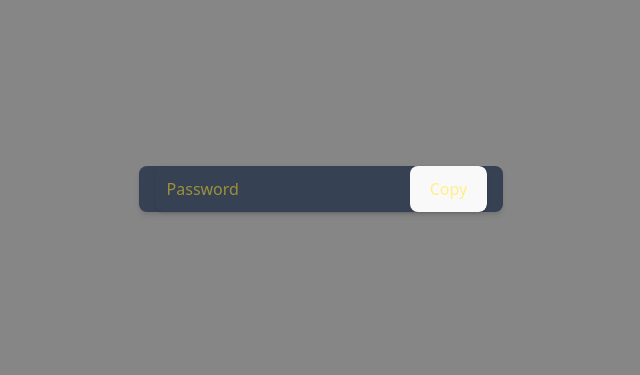
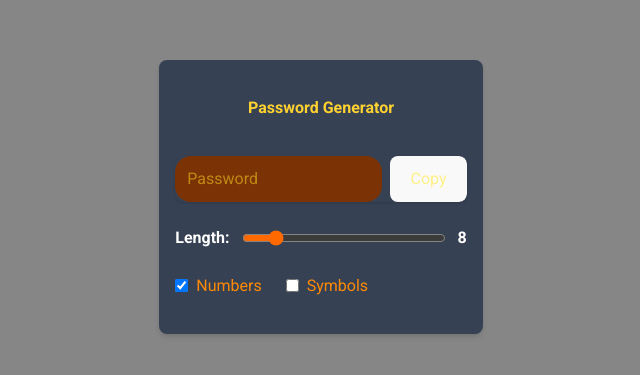
Before and after one commit to SalmanZulfiqarShaikh/password-generator-react, a React (Vite) app: page / in a window 1280 px wide. Shown: the part 203-578 px from the top of the page, without its empty margins (319-959 px from the left). Built offline with nearby package versions, Linux system fonts and the light colour scheme.

Commit message:
Designed the Ui

```diff
--- a/src/App.css
+++ b/src/App.css
@@ -1,4 +1,11 @@
+@import url('https://fonts.googleapis.com/css2?family=Roboto:wght@400;700&display=swap');
 @import "tailwindcss";
+
+
+body {
+  font-family: 'Roboto', sans-serif;
+}
+
 
 #root {
   max-width: 1280px;
--- a/src/App.jsx
+++ b/src/App.jsx
@@ -28,14 +28,65 @@ function App() {
 
   return (
     <>
-            <div className='w-full max-w-md mx-auto shadow-md rounded-lg px-4 my8 text-orange-400 bg-gray-700'>
-              <div className='flex shadow rounded-lg overflow-hidden mb-4'>
-                <input type="text" className='w-full px-3 py-2 text-yellow-300' placeholder='Password' readOnly value={password} />
-                <button className='bg-orange-400 text-yellow-200 px-3 py-2 hover:bg-orange-500' onClick={generatePassword}>Copy</button>
-              </div>
-            </div>
+  <div className='w-full max-w-md mx-auto shadow-md rounded-lg px-4 py-9 my-8 text-orange-400 bg-gray-700'>
+        <h3 className='text-amber-300 text-shadow-black text-center mb-9 font-black'>
+          Password Generator
+        </h3>
 
-    </>
+        {/* Input + Button Row */}
+        <div className='flex shadow rounded-lg overflow-hidden mb-6 gap-2'>
+          <input
+            type="text"
+            className='w-full px-3 py-2 text-yellow-300 bg-amber-900 rounded-2xl'
+            placeholder='Password'
+            readOnly
+            value={password}
+          />
+          <button
+            className='bg-orange-400 text-yellow-200 px-3 py-2 hover:bg-orange-500 rounded-2xl'
+            onClick={generatePassword}
+          >
+            Copy
+          </button>
+        </div>
+
+        {/* Length Slider Row */}
+        <div className='flex items-center gap-3 mb-6'>
+          <label className='text-white font-semibold'>Length:</label>
+          <input
+            type="range"
+            min={4}
+            max={32}
+            value={length}
+            onChange={(e) => lengthSetter(e.target.value)}
+            className='w-full accent-orange-500'
+          />
+          <span className='text-white font-bold'>{length}</span>
+        </div>
+
+        {/* Options */}
+        <div className='flex items-center gap-6'>
+          <label className='flex items-center gap-2'>
+            <input
+              type="checkbox"
+              checked={numberAllowed}
+              onChange={() => setNumberAllowed(!numberAllowed)}
+            />
+            Numbers
+          </label>
+
+          <label className='flex items-center gap-2'>
+            <input
+              type="checkbox"
+              checked={symbolAllowed}
+              onChange={() => setSymbolAllowed(!symbolAllowed)}
+            />
+            Symbols
+          </label>
+        </div>
+      </div>
+</>
+
   )
 }
 
```
